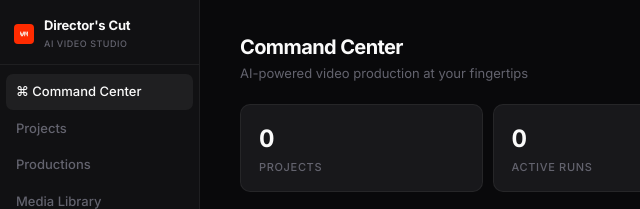
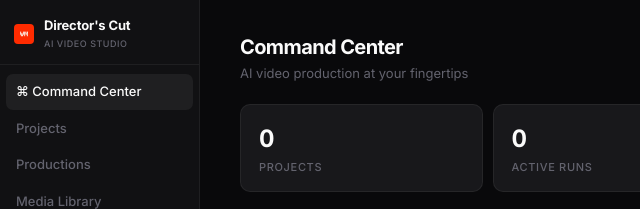
Before and after one commit to JessiP23/director-cut, a plain HTML site: page src/index.html in a window 1280 px wide. Shown: the top 209 px of the page, 0-640 px from the left. Drawn offline with Linux system fonts and the light colour scheme.

Commit message:
smll update

```diff
--- a/src/index.html
+++ b/src/index.html
@@ -45,7 +45,7 @@
           <header class="page-header">
             <div>
               <h1>Command Center</h1>
-              <p class="page-subtitle">AI-powered video production at your fingertips</p>
+              <p class="page-subtitle">AI video production at your fingertips</p>
             </div>
           </header>
 
```
